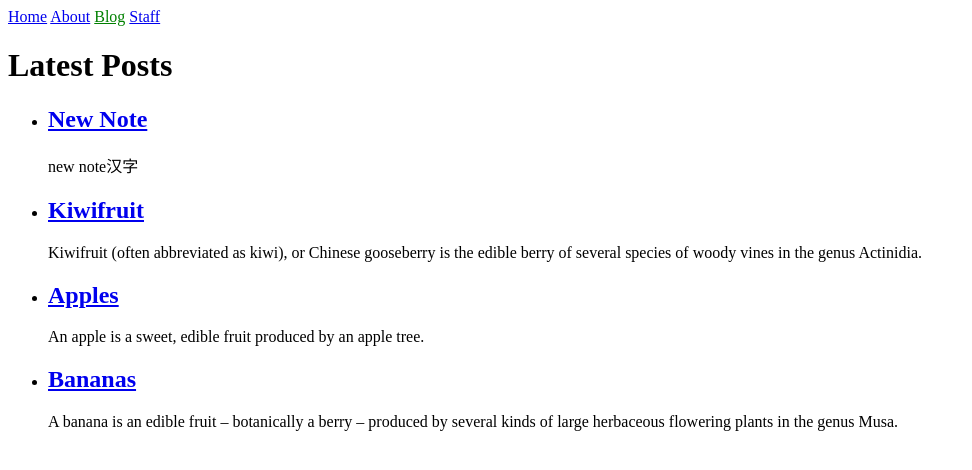
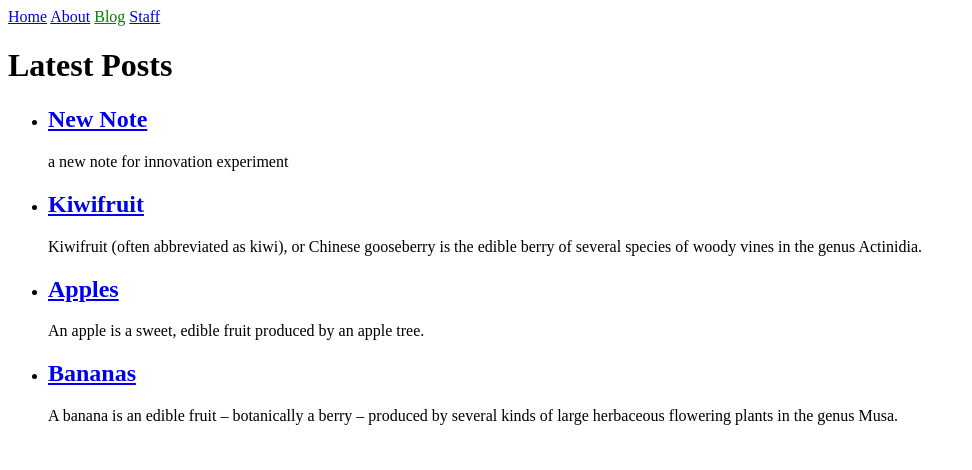
Before and after one commit to 2016cccc/2016cccc.github.io, a Jekyll site: the page built from blog.html, in a window 1280 px wide. Shown: the top 470 px of the page, without its empty margins (0-972 px from the left). Built offline with Jekyll 4.4.1, drawn with Linux system fonts in a browser that asks for light colours.

Commit message:
my infor

```diff
--- a/_posts/2023-05-24-new-note.md
+++ b/_posts/2023-05-24-new-note.md
@@ -1,6 +1,6 @@
 ---
 layout: post
-author: jill
+author: chen
 ---
 
-new note汉字
+a new note for innovation experiment
```
Also changed, not shown: _authors/chen.md (added, +6 -0 lines).
